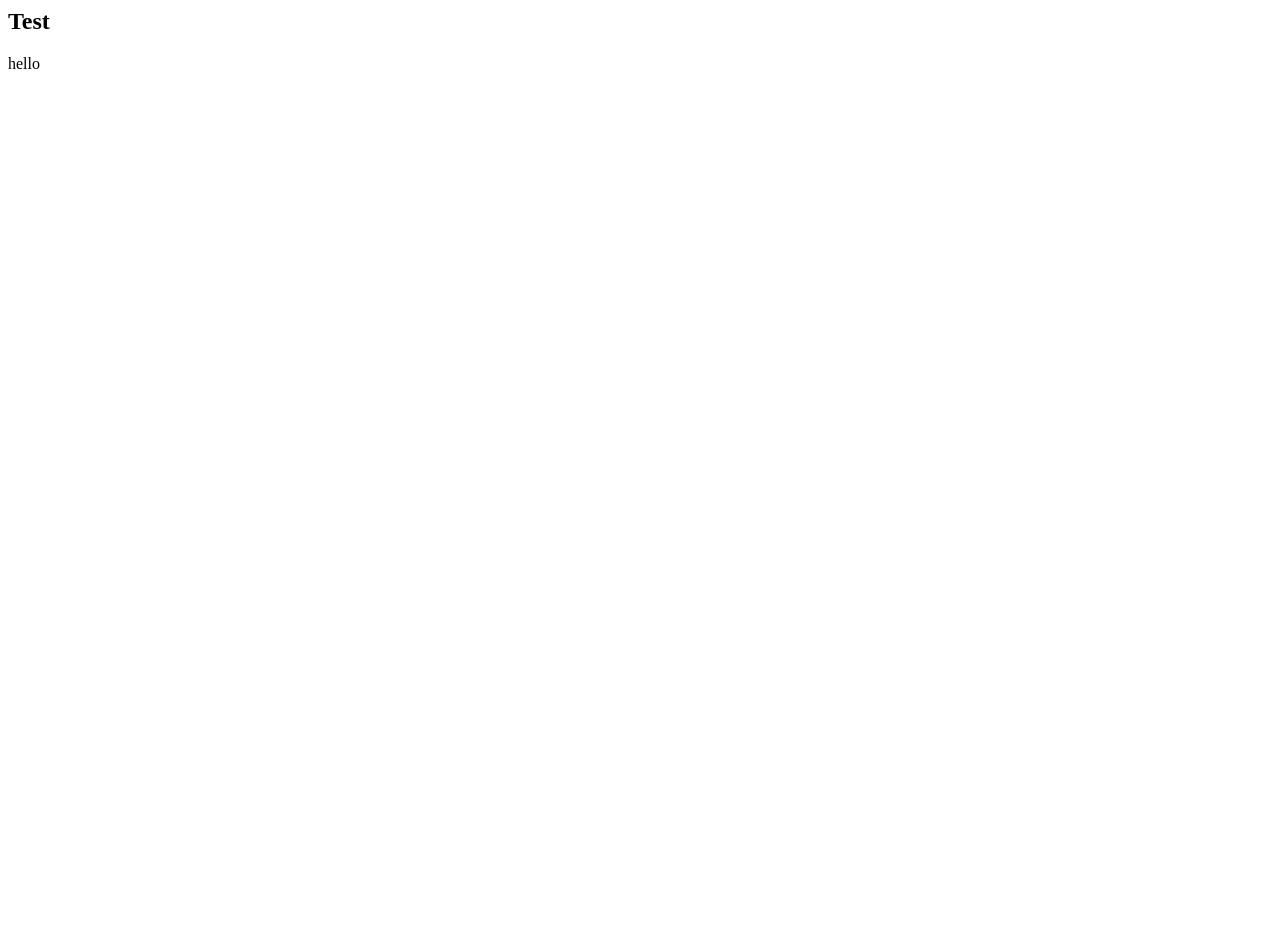
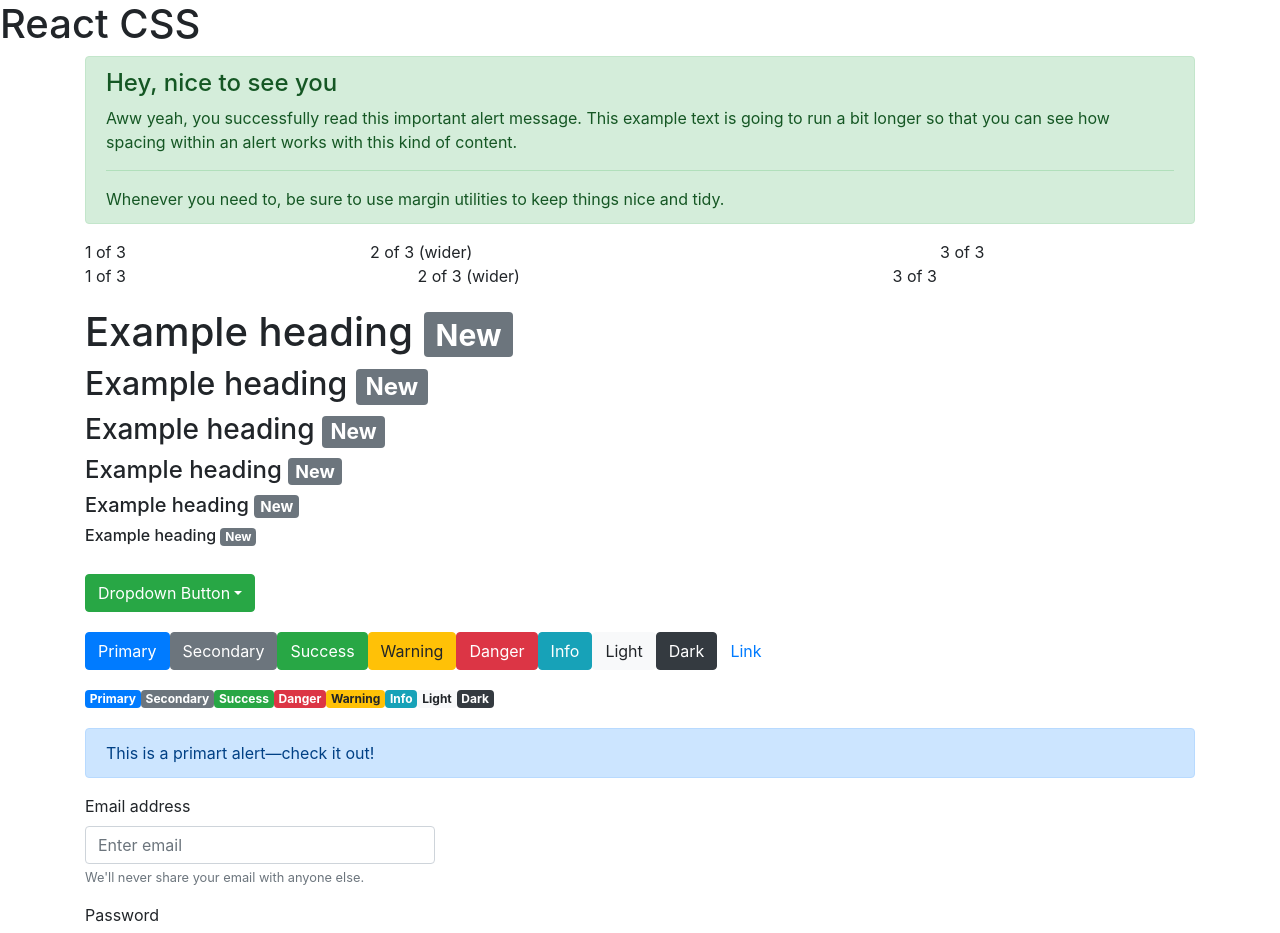
Before and after one commit to tamakiii-sandbox/react-css, a React app: page / in a window 1280 px wide. Shown: the top 933 px of the page. Before the commit the page ends 800 px from the top, so only its background shows below. Built offline with nearby package versions, Linux system fonts and the light colour scheme.

Commit message:
hello-bootstrap

```diff
--- a/package.json
+++ b/package.json
@@ -19,9 +19,12 @@
   "homepage": "https://github.com/tamakiii-sandbox/react-css#readme",
   "dependencies": {
     "@types/react": "^16.8.19",
+    "@types/react-bootstrap": "^0.32.17",
     "@types/react-dom": "^16.8.4",
     "@types/styled-components": "^4.1.16",
+    "bootstrap": "^4.3.1",
     "react": "^16.8.6",
+    "react-bootstrap": "^1.0.0-beta.9",
     "react-dom": "^16.8.6",
     "styled-components": "^4.3.1"
   },
--- a/src/app.tsx
+++ b/src/app.tsx
@@ -1,10 +1,11 @@
 import * as React from "react";
 import * as ReactDOM from "react-dom";
+import Bootstrap from "./bootstrap";
 
 const App = () => (
   <section>
-    <h1>Test</h1>
-    <p>hello</p>
+    <h1>React CSS</h1>
+    <Bootstrap></Bootstrap>
   </section>
 )
 
--- /dev/null
+++ b/src/bootstrap/index.tsx
@@ -0,0 +1,118 @@
+import * as React from "react";
+import { Button, Alert } from "react-bootstrap";
+import Container from "react-bootstrap/Container";
+import Row from "react-bootstrap/Row";
+import Col from "react-bootstrap/Col";
+import Badge from "react-bootstrap/Badge";
+import ButtonToolbar from "react-bootstrap/ButtonToolbar";
+import Dropdown from "react-bootstrap/Dropdown";
+import Form from "react-bootstrap/Form";
+
+export default () => (
+  <>
+    <Container>
+      <Alert variant="success">
+        <Alert.Heading>Hey, nice to see you</Alert.Heading>
+        <p>
+          Aww yeah, you successfully read this important alert message. This example
+          text is going to run a bit longer so that you can see how spacing within an
+          alert works with this kind of content.
+        </p>
+        <hr />
+        <p className="mb-0">
+          Whenever you need to, be sure to use margin utilities to keep things nice
+          and tidy.
+        </p>
+      </Alert>
+    </Container>
+    <Container style={{ paddingBottom: 20 }}>
+      <Row>
+        <Col>1 of 3</Col>
+        <Col xs={6}>2 of 3 (wider)</Col>
+        <Col>3 of 3</Col>
+      </Row>
+      <Row>
+        <Col>1 of 3</Col>
+        <Col xs={5}>2 of 3 (wider)</Col>
+        <Col>3 of 3</Col>
+      </Row>
+    </Container>
+    <Container style={{ paddingBottom: 20 }}>
+      <h1>Example heading <Badge variant="secondary">New</Badge></h1>
+      <h2>Example heading <Badge variant="secondary">New</Badge></h2>
+      <h3>Example heading <Badge variant="secondary">New</Badge></h3>
+      <h4>Example heading <Badge variant="secondary">New</Badge></h4>
+      <h5>Example heading <Badge variant="secondary">New</Badge></h5>
+      <h6>Example heading <Badge variant="secondary">New</Badge></h6>
+    </Container>
+    <Container style={{ paddingBottom: 20 }}>
+      <Dropdown>
+        <Dropdown.Toggle variant="success" id="dropdown-basic">
+          Dropdown Button
+        </Dropdown.Toggle>
+
+        <Dropdown.Menu>
+          <Dropdown.Item href="#/action-1">Action</Dropdown.Item>
+          <Dropdown.Item href="#/action-2">Another action</Dropdown.Item>
+          <Dropdown.Item href="#/action-3">Something else</Dropdown.Item>
+        </Dropdown.Menu>
+      </Dropdown>
+    </Container>
+    <Container style={{ paddingBottom: 20 }}>
+      <ButtonToolbar>
+        <Button variant="primary">Primary</Button>
+        <Button variant="secondary">Secondary</Button>
+        <Button variant="success">Success</Button>
+        <Button variant="warning">Warning</Button>
+        <Button variant="danger">Danger</Button>
+        <Button variant="info">Info</Button>
+        <Button variant="light">Light</Button>
+        <Button variant="dark">Dark</Button>
+        <Button variant="link">Link</Button>
+      </ButtonToolbar>
+    </Container>
+    <Container style={{ paddingBottom: 20 }}>
+      <Badge variant="primary">Primary</Badge>
+      <Badge variant="secondary">Secondary</Badge>
+      <Badge variant="success">Success</Badge>
+      <Badge variant="danger">Danger</Badge>
+      <Badge variant="warning">Warning</Badge>
+      <Badge variant="info">Info</Badge>
+      <Badge variant="light">Light</Badge>
+      <Badge variant="dark">Dark</Badge>
+    </Container>
+    <Container>
+      <Alert variant="primary">
+        This is a primart alert—check it out!
+      </Alert>
+    </Container>
+    <Container style={{ paddingBottom: 20 }}>
+      <Row>
+        <Col xs={4}>
+          <Form>
+            <Form.Group controlId="formBasicEmail">
+              <Form.Label>Email address</Form.Label>
+              <Form.Control type="email" placeholder="Enter email" />
+              <Form.Text className="text-muted">
+                We'll never share your email with anyone else.
+              </Form.Text>
+            </Form.Group>
+
+            <Form.Group controlId="formBasicPassword">
+              <Form.Label>Password</Form.Label>
+              <Form.Control type="password" placeholder="Password" />
+            </Form.Group>
+            <Form.Group controlId="formBasicChecbox">
+              <Form.Check type="checkbox" label="Check me out" />
+            </Form.Group>
+            <Button variant="primary" type="submit">
+              Submit
+            </Button>
+          </Form>
+        </Col>
+        <Col>
+        </Col>
+      </Row>
+    </Container>
+  </>
+)
--- a/src/index.html
+++ b/src/index.html
@@ -2,6 +2,12 @@
   <head>
     <meta charset="utf-8" />
     <title>tamakiii-sandbox/react-css</title>
+    <link
+      rel="stylesheet"
+      href="https://maxcdn.bootstrapcdn.com/bootstrap/4.3.1/css/bootstrap.min.css"
+      integrity="sha384-ggOyR0iXCbMQv3Xipma34MD+dH/1fQ784/j6cY/iJTQUOhcWr7x9JvoRxT2MZw1T"
+      crossorigin="anonymous"
+    />
   </head>
   <body>
     <div id="root"></div>
```
Also changed, not shown: 1 other file (tests, documents, lock files or other folders).
